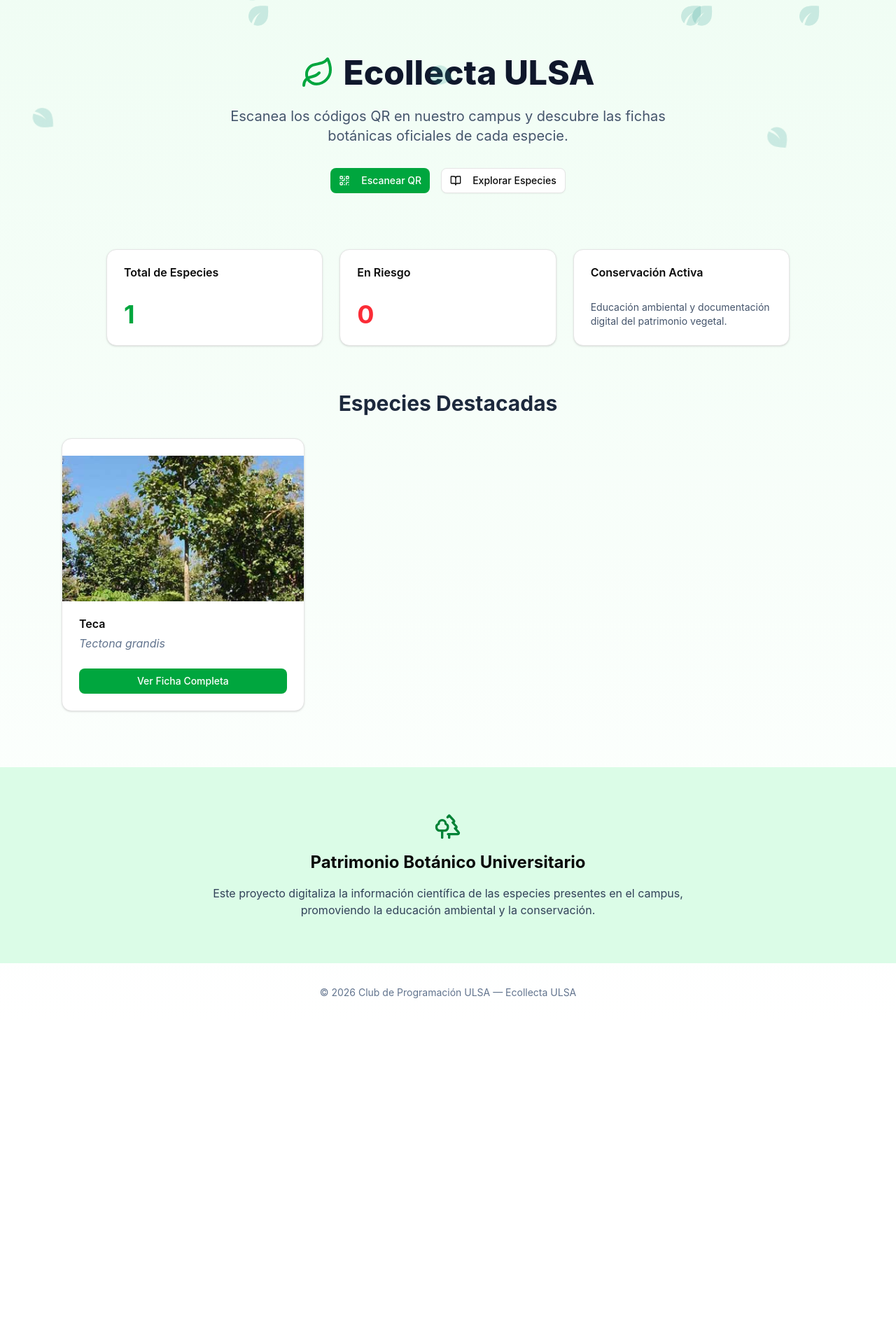
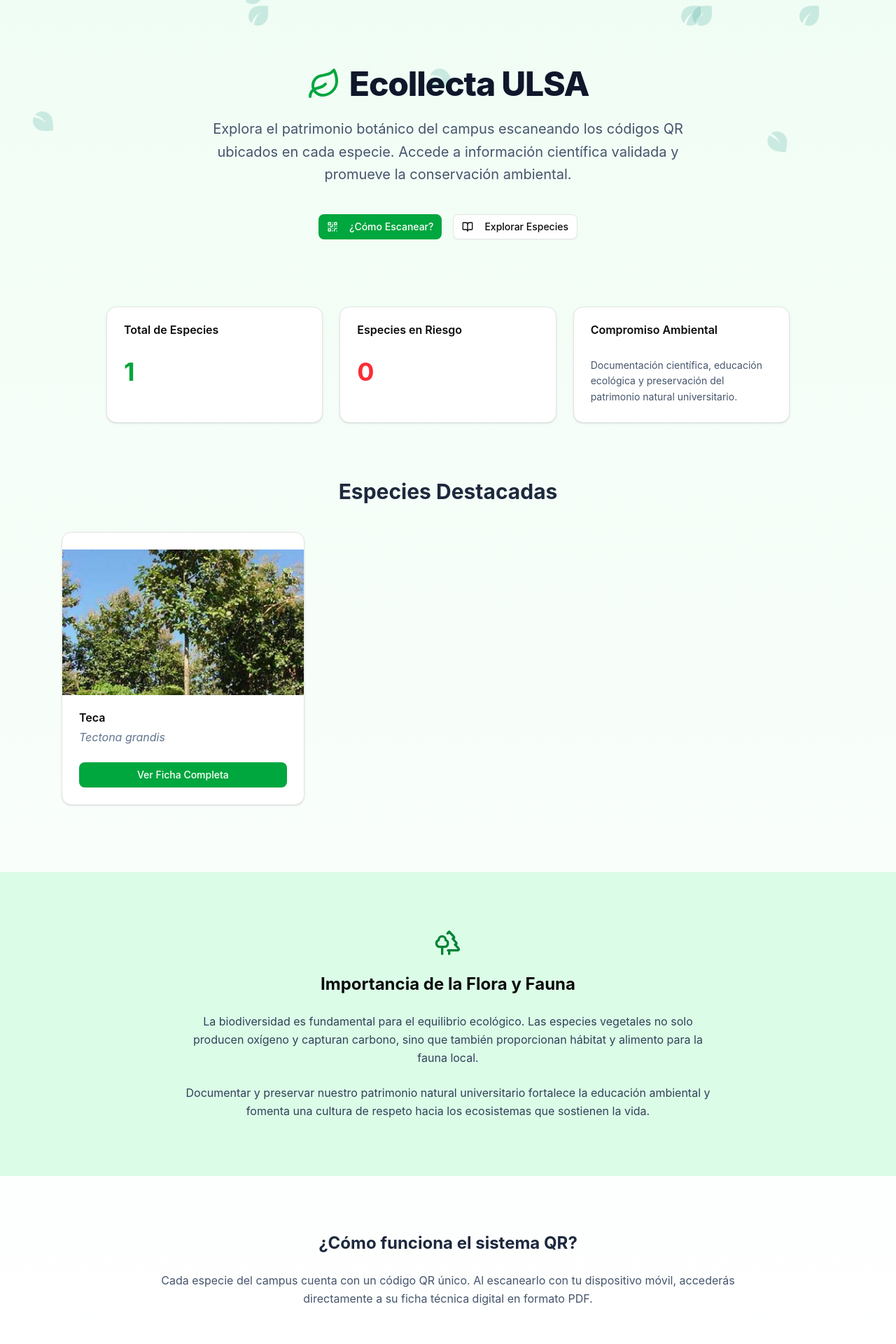
Before and after one commit to Programming-Club-ULSA/ecollecta-minimal, a React (Vite) app: page / in a window 1280 px wide. Shown: the top 1920 px of the page at 70% size. Before the commit the page ends 1460 px from the top, so only its background shows below. Built offline with nearby package versions, Linux system fonts and the light colour scheme.

Commit message:
feat:: Launching first version!

```diff
--- a/package.json
+++ b/package.json
@@ -18,12 +18,15 @@
     "radix-ui": "^1.4.3",
     "react": "^19.2.0",
     "react-dom": "^19.2.0",
+    "react-markdown": "^10.1.0",
     "react-router-dom": "^7.13.1",
+    "remark-gfm": "^4.0.1",
     "tailwind-merge": "^3.5.0",
     "tailwindcss": "^4.2.1"
   },
   "devDependencies": {
     "@eslint/js": "^9.39.1",
+    "@tailwindcss/typography": "^0.5.19",
     "@types/node": "^24.11.0",
     "@types/react": "^19.2.7",
     "@types/react-dom": "^19.2.3",
--- a/src/App.tsx
+++ b/src/App.tsx
@@ -1,4 +1,4 @@
-import { HashRouter, Routes, Route, Link } from "react-router-dom";
+import { HashRouter, Routes, Route } from "react-router-dom";
 import Home from "@/pages/Home";
 import SpeciesDetail from "@/pages/SpeciesDetail";
 
--- a/src/data/featured.json
+++ b/src/data/featured.json
@@ -17,7 +17,7 @@
       "scientificName": "Tectona grandis"
     },
     "conservationStatus": "NE",
-    "imageUrl": "/images/teca-thumb.jpg",
-    "pdfUrl": "/pdfs/teca.pdf"
+    "imageUrl": "/ecollecta-minimal/images/teca-thumb.jpg",
+    "pdfUrl": "/ecollecta-minimal/pdfs/teca.pdf"
   }
 ]
--- a/src/data/species.json
+++ b/src/data/species.json
@@ -17,7 +17,7 @@
       "scientificName": "Tectona grandis"
     },
     "conservationStatus": "NE",
-    "imageUrl": "/images/teca-thumb.jpg",
-    "pdfUrl": "/pdfs/teca.pdf"
+    "imageUrl": "/ecollecta-minimal/images/teca-thumb.jpg",
+    "pdfUrl": "/ecollecta-minimal/pdfs/teca.pdf"
   }
 ]
--- a/src/index.css
+++ b/src/index.css
@@ -1,6 +1,7 @@
 @import "tailwindcss";
 @import "tw-animate-css";
 @import "shadcn/tailwind.css";
+@plugin "@tailwindcss/typography";
 
 @custom-variant dark (&:is(.dark *));
 
--- a/src/pages/Home.tsx
+++ b/src/pages/Home.tsx
@@ -1,9 +1,10 @@
 import { useEffect, useState } from "react";
+import { Link } from "react-router-dom";
 import { Leaf, QrCode, BookOpen, Trees } from "lucide-react";
 import { Card, CardContent, CardHeader, CardTitle } from "@/components/ui/card";
 import { Button } from "@/components/ui/button";
-import { getAllSpecies } from "@/lib/species.ts";
-import type { Species } from "@/types/species.ts";
+import { getAllSpecies } from "@/lib/species";
+import type { Species } from "@/types/species";
 import { FallingLeaves } from "@/components/FallingLeaves";
 
 function Home() {
@@ -21,37 +22,50 @@
   const featured = species.slice(0, 3);
 
   return (
-    <div className="min-h-screen bg-gradient-to-b from-green-50 to-white font-sans">
+    <div className="min-h-screen bg-gradient-to-b from-green-50 to-white font-sans relative">
 
-        <FallingLeaves />
+      <FallingLeaves />
 
-      <section className="text-center py-20 px-6">
+      {/* HERO */}
+      <section className="relative z-10 text-center py-24 px-6">
         <div className="flex justify-center items-center gap-3 mb-6">
           <Leaf className="h-12 w-12 text-green-600" />
-          <h1 className="text-5xl font-extrabold text-slate-900">
+          <h1 className="text-5xl font-extrabold tracking-tight text-slate-900">
             Ecollecta ULSA
           </h1>
         </div>
 
-        <p className="text-xl text-slate-600 max-w-2xl mx-auto mb-8">
-          Escanea los códigos QR en nuestro campus y descubre las fichas
-          botánicas oficiales de cada especie.
+        <p className="text-xl text-slate-600 max-w-2xl mx-auto mb-10 leading-relaxed">
+          Explora el patrimonio botánico del campus escaneando los códigos QR
+          ubicados en cada especie. Accede a información científica validada
+          y promueve la conservación ambiental.
         </p>
 
-        <div className="flex justify-center gap-4">
-          <Button className="bg-green-600 hover:bg-green-700 text-white">
+        <div className="flex justify-center gap-4 flex-wrap">
+          <Button
+            className="bg-green-600 hover:bg-green-700 text-white"
+            onClick={() =>
+              document.getElementById("qr-info")?.scrollIntoView({ behavior: "smooth" })
+            }
+          >
             <QrCode className="mr-2 h-4 w-4" />
-            Escanear QR
+            ¿Cómo Escanear?
           </Button>
 
-          <Button variant="outline">
+          <Button
+            variant="outline"
+            onClick={() =>
+              document.getElementById("featured")?.scrollIntoView({ behavior: "smooth" })
+            }
+          >
             <BookOpen className="mr-2 h-4 w-4" />
             Explorar Especies
           </Button>
         </div>
       </section>
 
-      <section className="max-w-5xl mx-auto px-6 mb-16 grid grid-cols-1 md:grid-cols-3 gap-6">
+      {/* STATS */}
+      <section className="relative z-10 max-w-5xl mx-auto px-6 mb-20 grid grid-cols-1 md:grid-cols-3 gap-6">
         <Card>
           <CardHeader>
             <CardTitle>Total de Especies</CardTitle>
@@ -63,7 +77,7 @@
 
         <Card>
           <CardHeader>
-            <CardTitle>En Riesgo</CardTitle>
+            <CardTitle>Especies en Riesgo</CardTitle>
           </CardHeader>
           <CardContent className="text-4xl font-bold text-red-500">
             {endangeredCount}
@@ -72,22 +86,24 @@
 
         <Card>
           <CardHeader>
-            <CardTitle>Conservación Activa</CardTitle>
+            <CardTitle>Compromiso Ambiental</CardTitle>
           </CardHeader>
-          <CardContent className="text-sm text-slate-600">
-            Educación ambiental y documentación digital del patrimonio vegetal.
+          <CardContent className="text-sm text-slate-600 leading-relaxed">
+            Documentación científica, educación ecológica y preservación
+            del patrimonio natural universitario.
           </CardContent>
         </Card>
       </section>
 
-      <section className="max-w-6xl mx-auto px-6 mb-20">
-        <h2 className="text-3xl font-bold mb-8 text-slate-800 text-center">
+      {/* FEATURED */}
+      <section id="featured" className="relative z-10 max-w-6xl mx-auto px-6 mb-24">
+        <h2 className="text-3xl font-bold mb-10 text-slate-800 text-center">
           Especies Destacadas
         </h2>
 
         <div className="grid grid-cols-1 md:grid-cols-3 gap-8">
           {featured.map((tree) => (
-            <Card key={tree.id} className="overflow-hidden hover:shadow-xl transition-shadow duration-300">
+            <Card key={tree.id} className="overflow-hidden hover:shadow-lg transition-shadow duration-300">
               <div className="h-52 w-full overflow-hidden">
                 <img
                   src={tree.imageUrl}
@@ -105,9 +121,9 @@
 
               <CardContent>
                 <Button asChild className="w-full bg-green-600 hover:bg-green-700 text-white">
-                  <a href={tree.pdfUrl} target="_blank" rel="noopener noreferrer">
+                  <Link to={`/species/${tree.id}`}>
                     Ver Ficha Completa
-                  </a>
+                  </Link>
                 </Button>
               </CardContent>
             </Card>
@@ -115,19 +131,40 @@
         </div>
       </section>
 
-      <section className="bg-green-100 py-16 px-6 text-center">
-        <Trees className="mx-auto mb-4 h-10 w-10 text-green-700" />
-        <h3 className="text-2xl font-bold mb-4">
-          Patrimonio Botánico Universitario
+      {/* BIODIVERSITY IMPORTANCE */}
+      <section className="relative z-10 bg-green-100 py-20 px-6 text-center">
+        <Trees className="mx-auto mb-6 h-10 w-10 text-green-700" />
+        <h3 className="text-2xl font-bold mb-6">
+          Importancia de la Flora y Fauna
         </h3>
-        <p className="max-w-3xl mx-auto text-slate-700">
-          Este proyecto digitaliza la información científica de las especies
-          presentes en el campus, promoviendo la educación ambiental y la
-          conservación.
+
+        <p className="max-w-3xl mx-auto text-slate-700 leading-relaxed mb-6">
+          La biodiversidad es fundamental para el equilibrio ecológico.
+          Las especies vegetales no solo producen oxígeno y capturan carbono,
+          sino que también proporcionan hábitat y alimento para la fauna local.
+        </p>
+
+        <p className="max-w-3xl mx-auto text-slate-700 leading-relaxed">
+          Documentar y preservar nuestro patrimonio natural universitario
+          fortalece la educación ambiental y fomenta una cultura de respeto
+          hacia los ecosistemas que sostienen la vida.
         </p>
       </section>
 
-      <footer className="text-center py-8 text-sm text-slate-500">
+      {/* QR INFO SECTION */}
+      <section id="qr-info" className="relative z-10 py-20 px-6 text-center max-w-4xl mx-auto">
+        <h3 className="text-2xl font-bold mb-6 text-slate-800">
+          ¿Cómo funciona el sistema QR?
+        </h3>
+
+        <p className="text-slate-600 leading-relaxed">
+          Cada especie del campus cuenta con un código QR único.
+          Al escanearlo con tu dispositivo móvil, accederás
+          directamente a su ficha técnica digital en formato PDF.
+        </p>
+      </section>
+
+      <footer className="relative z-10 text-center py-8 text-sm text-slate-500">
         © {new Date().getFullYear()} Club de Programación ULSA — Ecollecta ULSA
       </footer>
     </div>
--- a/src/pages/SpeciesDetail.tsx
+++ b/src/pages/SpeciesDetail.tsx
@@ -1,8 +1,11 @@
-import { useParams } from "react-router-dom";
+import { useParams, Link } from "react-router-dom";
 import { getAllSpecies } from "@/lib/species";
 import { useEffect, useState } from "react";
 import type { Species } from "@/types/species";
 import { Button } from "@/components/ui/button";
+import ReactMarkdown from "react-markdown";
+import remarkGfm from "remark-gfm";
+import { ArrowLeft } from "lucide-react";
 
 export default function SpeciesDetail() {
   const { id } = useParams();
@@ -15,35 +18,56 @@
     });
   }, [id]);
 
-  if (!species) return <div className="p-10 text-center">Cargando...</div>;
+  if (!species)
+    return <div className="p-10 text-center">Cargando...</div>;
 
   return (
     <div className="min-h-screen bg-white px-6 py-16 max-w-4xl mx-auto">
+
+      {/* Top Navigation */}
+      <div className="flex items-center justify-between mb-12">
+        <Button asChild variant="outline">
+          <Link to="/">
+            <ArrowLeft className="mr-2 h-4 w-4" />
+            Inicio
+          </Link>
+        </Button>
+
+        <h1 className="text-2xl font-semibold text-slate-700 tracking-tight">
+          Ecollecta ULSA
+        </h1>
+
+        <div className="w-[100px]" /> {/* Spacer to balance layout */}
+      </div>
+
       <img
         src={species.imageUrl}
         alt={species.commonName}
         className="w-full h-96 object-cover rounded-2xl mb-8"
       />
 
-      <h1 className="text-4xl font-bold text-slate-900 mb-2">
+      <h2 className="text-4xl font-bold text-slate-900 mb-2">
         {species.commonName}
-      </h1>
+      </h2>
 
       <p className="italic text-lg text-slate-600 mb-6">
         {species.scientificName}
       </p>
 
-      <p className="text-slate-700 leading-relaxed mb-8">
-        {species.description}
-      </p>
+      {/* Markdown renderer */}
+      <div className="prose prose-slate prose-headings:text-slate-800 prose-a:text-green-600 max-w-none mb-10">
+        <ReactMarkdown remarkPlugins={[remarkGfm]}>
+          {species.description}
+        </ReactMarkdown>
+      </div>
 
-      <div className="mb-6">
+      <div className="mb-8">
         <p className="font-semibold">Estado de Conservación:</p>
         <p className="text-red-500">{species.conservationStatus}</p>
       </div>
 
       <Button asChild className="bg-green-600 hover:bg-green-700 text-white">
-        <a href={species.pdfUrl} target="_blank">
+        <a href={species.pdfUrl} target="_blank" rel="noopener noreferrer">
           Descargar Ficha Científica (PDF)
         </a>
       </Button>
```
Also changed, not shown: 2 other files (tests, documents, lock files or other folders).
